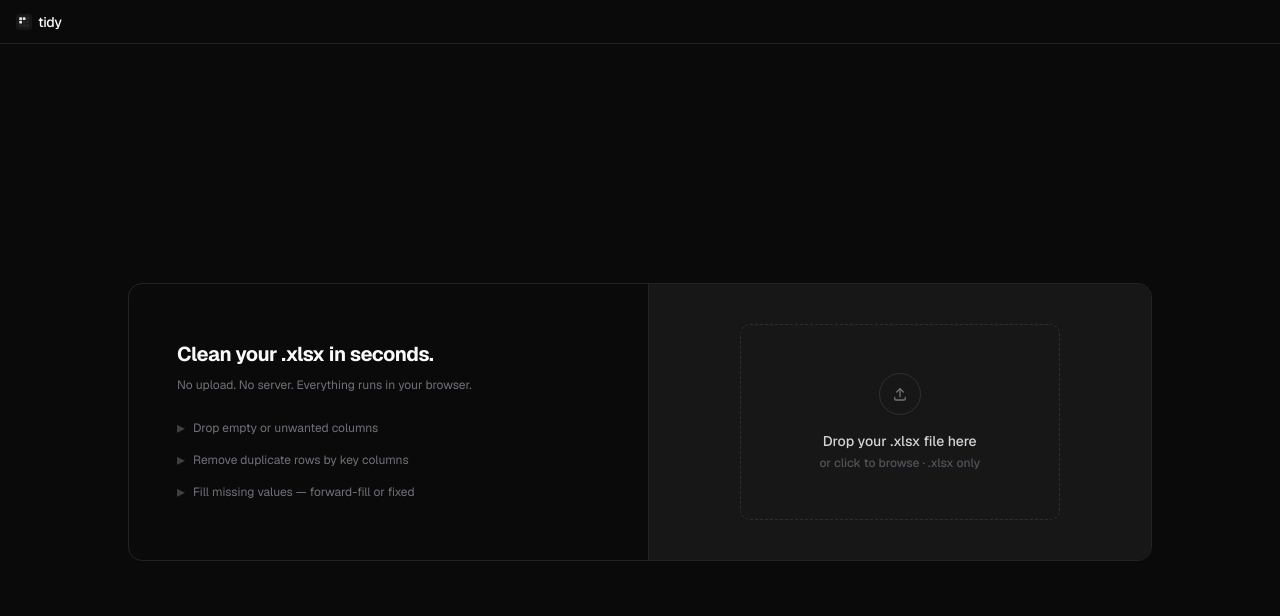
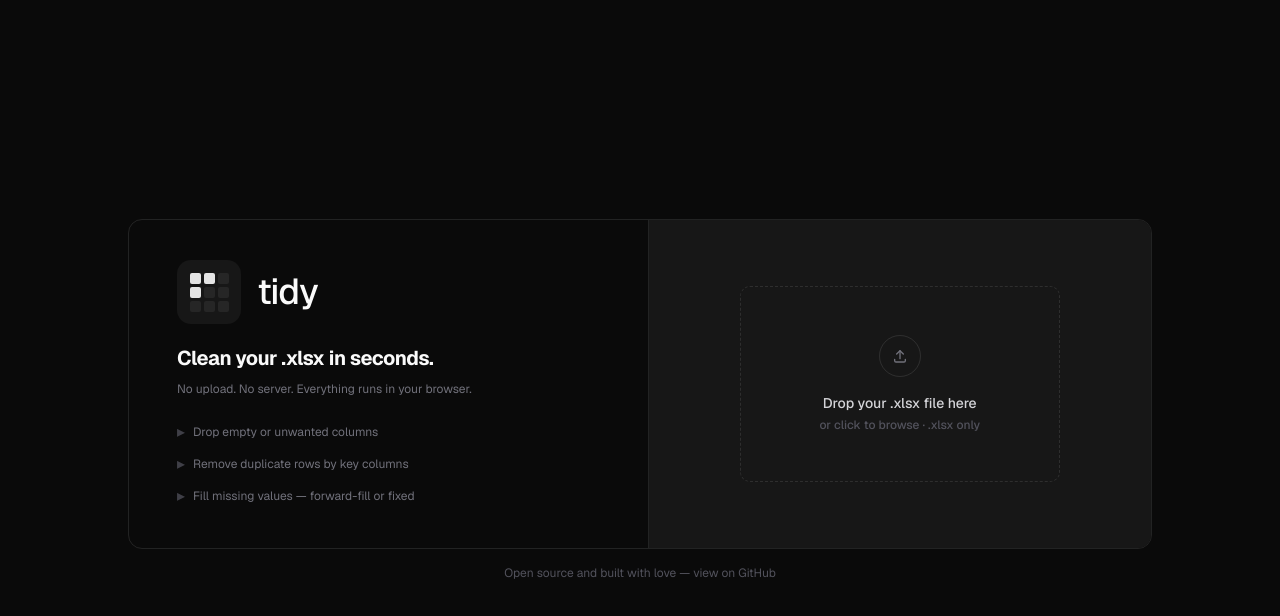
Before and after one commit to pyyupsk/tidy, a Next.js app: page / in a window 1280 px wide. Shown: the top 616 px of the page. Built offline with nearby package versions, Linux system fonts and the light colour scheme.

Commit message:
feat: redesign drop zone with larger logo, OSS footer, and no header
- Remove header bar; move logo (2xl) into left panel above headline
- Add lg/xl/2xl size variants to Logo component
- Add open-source footer with GitHub link below the card

```diff
--- a/src/components/brand/logo.tsx
+++ b/src/components/brand/logo.tsx
@@ -3,6 +3,9 @@ import { cn } from "@/lib/utils"
 const sizes = {
   sm: { icon: 16, text: "text-sm", gap: "gap-1.5" },
   md: { icon: 24, text: "text-lg", gap: "gap-2" },
+  lg: { icon: 36, text: "text-2xl", gap: "gap-3" },
+  xl: { icon: 48, text: "text-3xl", gap: "gap-3.5" },
+  "2xl": { icon: 64, text: "text-4xl", gap: "gap-4" },
 } as const
 
 type LogoProps = {
--- a/src/components/drop-zone/drop-zone.tsx
+++ b/src/components/drop-zone/drop-zone.tsx
@@ -51,14 +51,11 @@ export function DropZone() {
 
   return (
     <div className="flex min-h-dvh flex-col bg-background">
-      <header className="flex h-11 shrink-0 items-center border-b border-border bg-background px-4">
-        <Logo size="sm" />
-      </header>
-
-      <main className="flex flex-1 items-center justify-center p-6">
+      <main className="flex flex-1 flex-col items-center justify-center gap-4 p-6">
         <div className="flex w-full max-w-5xl overflow-hidden rounded-xl border border-border">
           {/* Left panel — branding + copy */}
           <div className="flex flex-1 flex-col justify-center gap-5 border-r border-border px-12 py-10">
+            <Logo size="2xl" />
             <div>
               <p className="text-xl font-bold tracking-tight text-foreground">
                 Clean your .xlsx in seconds.
@@ -131,6 +128,17 @@ export function DropZone() {
             />
           </div>
         </div>
+        <p className="text-xs text-zinc-600">
+          Open source and built with love —{" "}
+          <a
+            href="https://github.com/pyyupsk/tidy"
+            target="_blank"
+            rel="noopener noreferrer"
+            className="transition-colors hover:text-zinc-400"
+          >
+            view on GitHub
+          </a>
+        </p>
       </main>
     </div>
   )
```
